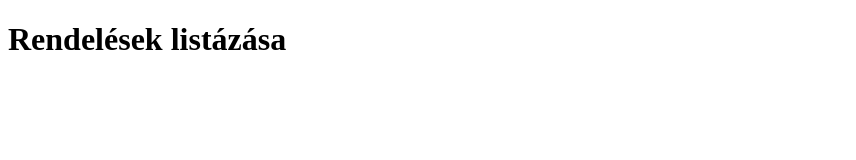
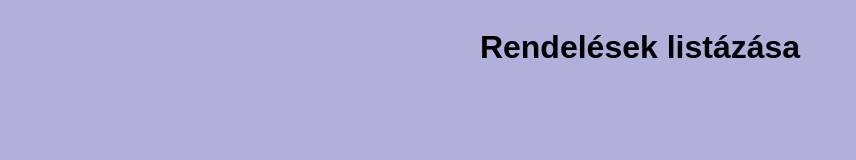
Before and after one commit to zsuky2/rendeles, a plain HTML site: page index.html in a window 1280 px wide. Shown: the whole page, without its empty margins (0-856 px from the left). Drawn offline with Linux system fonts and the light colour scheme.

Commit message:
style.css fájl szerkesztése és index.html fájl módosítása kész

```diff
--- a/index.html
+++ b/index.html
@@ -1,13 +1,18 @@
 <!DOCTYPE html>
 <html lang="hu">
+
 <head>
     <meta charset="UTF-8">
     <meta http-equiv="X-UA-Compatible" content="IE=edge">
     <meta name="viewport" content="width=device-width, initial-scale=1.0">
     <title>Rendelés</title>
+    <link rel="stylesheet" href="style.css">
 </head>
+
 <body>
     <h1>Rendelések listázása</h1>
     <div class="result"></div>
+    <script src="app.js"></script>
 </body>
+
 </html>
--- a/style.css
+++ b/style.css
@@ -0,0 +1,10 @@
+body {
+
+    font-family: Arial, Helvetica, sans-serif;
+    height: 100vh;
+    background: rgb(176, 176, 218);
+    display: flex;
+    flex-direction: column;
+    align-items: center;
+    text-align: center;
+}
```
